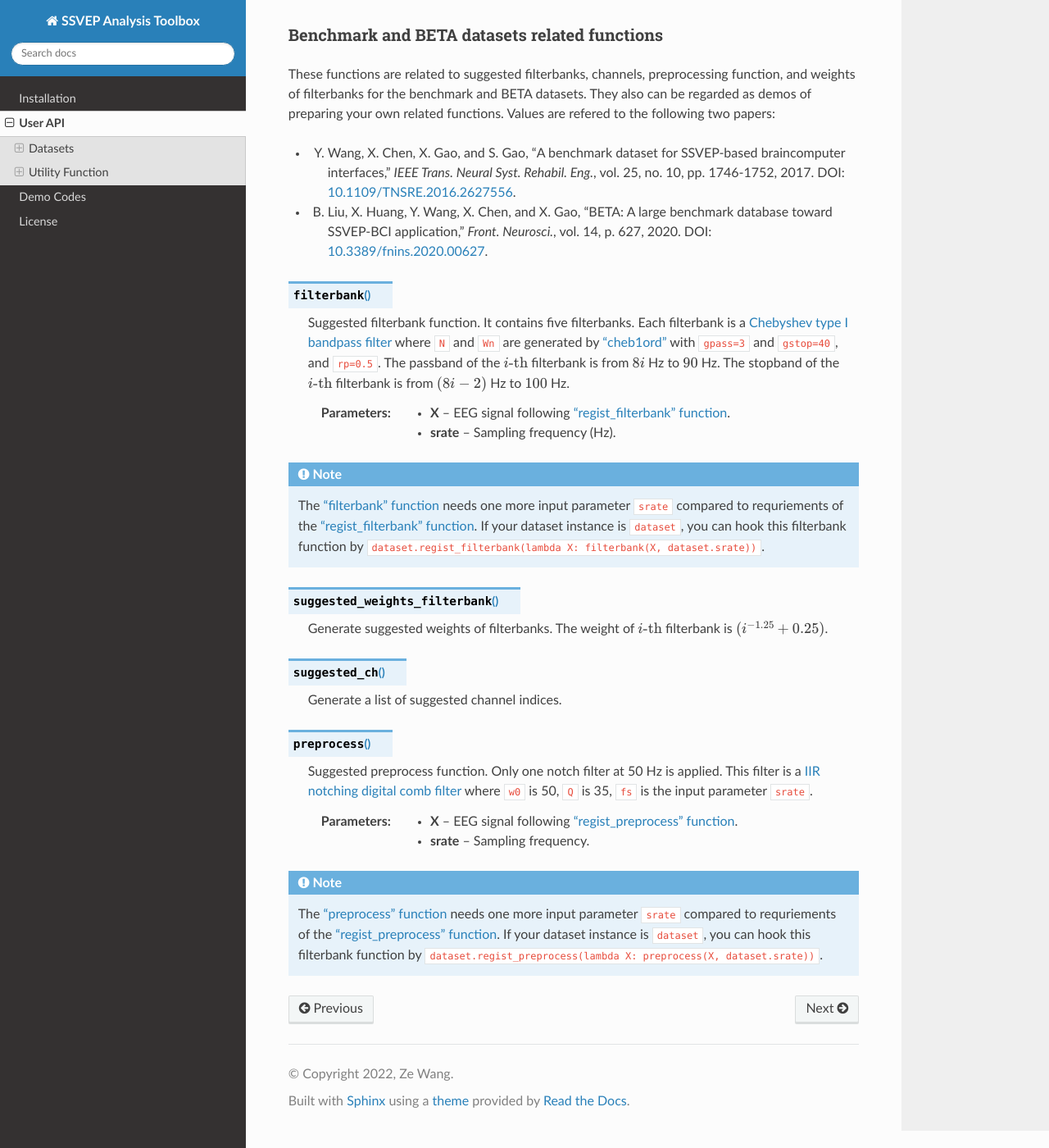
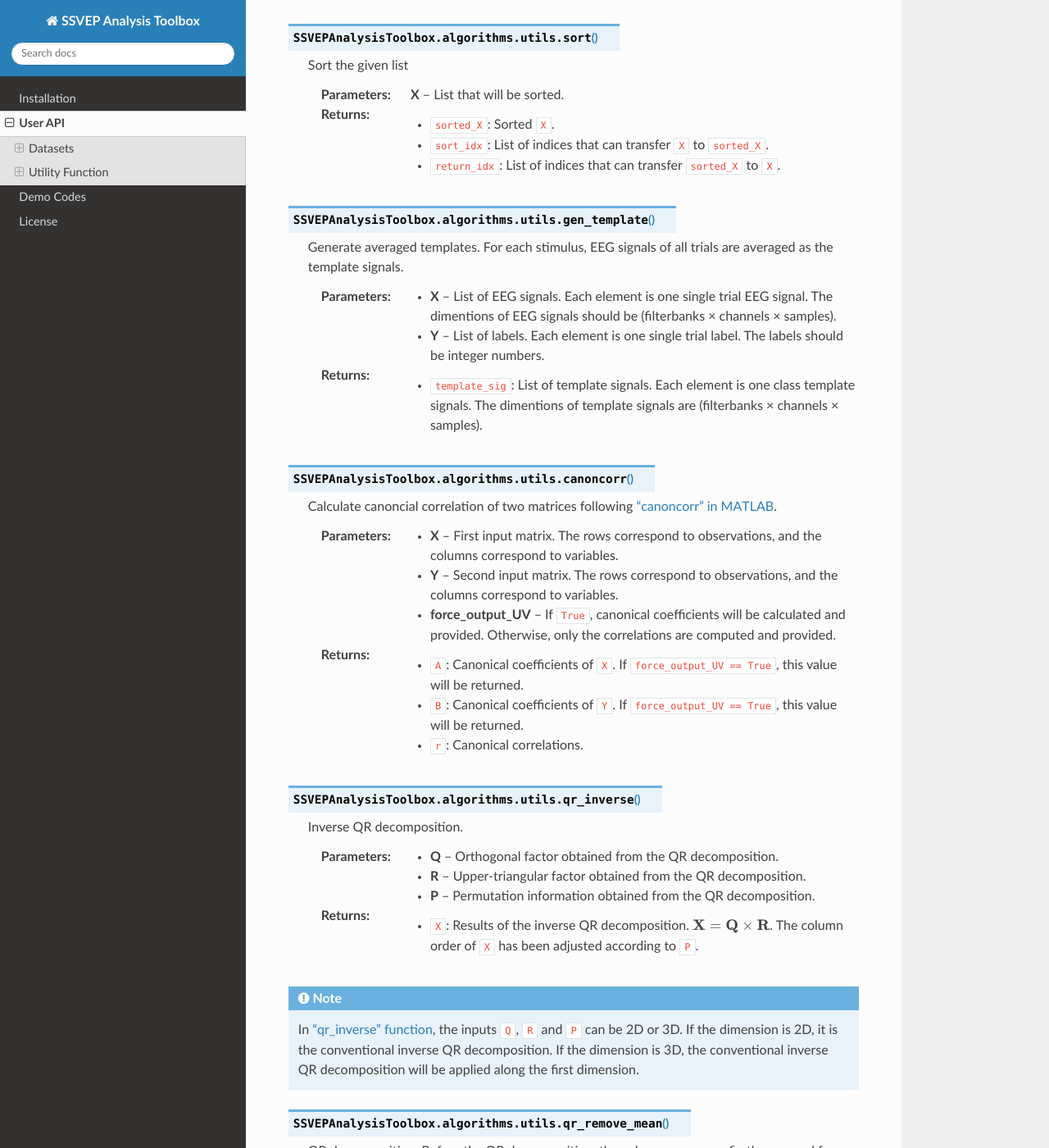
Before and after one commit to pikipity/SSVEP-Analysis-Toolbox, a Sphinx documentation site: the page built from Docs/API.rst, in a window 1280 px wide and 1400 px high, scrolled down 9518 px. Shown: the whole window at 82% size. Built offline with Sphinx 7.4.7 and the Read the Docs theme 2.0.0, drawn with Linux system fonts in a browser that asks for light colours; some of the changed text lies outside the part shown.

Commit message:
Update API.rst

```diff
--- a/Docs/API.rst
+++ b/Docs/API.rst
@@ -399,6 +399,103 @@ Computation functions
 
         + ``mean_X``: Average result.
 
+.. py:function:: SSVEPAnalysisToolbox.algorithms.utils.sort
+
+    Sort the given list
+
+    :param X: List that will be sorted.
+
+    :return:
+
+        + ``sorted_X``: Sorted ``X``.
+        + ``sort_idx``: List of indices that can transfer ``X`` to ``sorted_X``.
+        + ``return_idx``: List of indices that can transfer ``sorted_X`` to ``X``.
+
+.. py:function:: SSVEPAnalysisToolbox.algorithms.utils.gen_template
+
+    Generate averaged templates. For each stimulus, EEG signals of all trials are averaged as the template signals.
+
+    :param X: List of EEG signals. Each element is one single trial EEG signal. The dimentions of EEG signals should be (filterbanks :raw-html:`&#215;` channels :raw-html:`&#215;` samples).
+
+    :param Y: List of labels. Each element is one single trial label. The labels should be integer numbers.
+
+    :return:
+
+        + ``template_sig``: List of template signals. Each element is one class template signals. The dimentions of template signals are (filterbanks :raw-html:`&#215;` channels :raw-html:`&#215;` samples).
+
+.. py:function:: SSVEPAnalysisToolbox.algorithms.utils.canoncorr
+
+    Calculate canoncial correlation of two matrices following `"canoncorr" in MATLAB <https://www.mathworks.com/help/stats/canoncorr.html>`_.
+
+    :param X: First input matrix. The rows correspond to observations, and the columns correspond to variables.
+
+    :param Y: Second input matrix. The rows correspond to observations, and the columns correspond to variables.
+
+    :param force_output_UV: If ``True``, canonical coefficients will be calculated and provided. Otherwise, only the correlations are computed and provided.
+
+    :return:
+        + ``A``: Canonical coefficients of ``X``. If ``force_output_UV == True``, this value will be returned.
+        + ``B``: Canonical coefficients of ``Y``. If ``force_output_UV == True``, this value will be returned.
+        + ``r``: Canonical correlations.
+
+.. py:function:: SSVEPAnalysisToolbox.algorithms.utils.qr_inverse
+
+    Inverse QR decomposition.
+
+    :param Q: Orthogonal factor obtained from the QR decomposition.
+
+    :param R: Upper-triangular factor obtained from the QR decomposition.
+
+    :param P: Permutation information obtained from the QR decomposition.
+
+    :return:
+
+        + ``X``: Results of the inverse QR decomposition. :math:`\mathbf{X}=\mathbf{Q}\times\mathbf{R}`. The column order of ``X`` has been adjusted according to ``P``.
+
+.. note::
+
+    In `"qr_inverse" function <#SSVEPAnalysisToolbox.algorithms.utils.qr_inverse>`_, the inputs ``Q``, ``R`` and ``P`` can be 2D or 3D. If the dimension is 2D, it is the conventional inverse QR decomposition. If the dimension is 3D, the conventional inverse QR decomposition will be applied along the first dimension.
+
+.. py:function:: SSVEPAnalysisToolbox.algorithms.utils.qr_remove_mean
+
+    QR decomposition. Before the QR decomposition, the column means are firstly removed from the input matrix.
+
+    :param X: Input matrix.
+
+    :return:
+
+        + ``Q``: Orthogonal factor.
+        + ``R``: Upper-triangular factor.
+        + ``P``: Permutation information.
+
+.. py:function:: SSVEPAnalysisToolbox.algorithms.utils.qr_list
+
+    Apply `"qr_remove_mean" function <#SSVEPAnalysisToolbox.algorithms.utils.qr_remove_mean>`_ to each element in the given list.
+
+    :param X: List of input matrices for the QR decomposition.
+
+    :return:
+
+        + ``Q``: List of orthogonal factors.
+        + ``R``: List of upper-triangular factors.
+        + ``P``: List of permutation information.
+
+.. note::
+
+    In `"qr_list" function <#SSVEPAnalysisToolbox.algorithms.utils.qr_list>`_, elements of the input list can be 2D or 3D. If 2D, `"qr_remove_mean" function <#SSVEPAnalysisToolbox.algorithms.utils.qr_remove_mean>`_ is directly applied to each element. If 3D, `"qr_remove_mean" function <#SSVEPAnalysisToolbox.algorithms.utils.qr_remove_mean>`_ is applied to each element along the first dimension.
+
+.. py:function:: SSVEPAnalysisToolbox.algorithms.utils.mldivide
+
+    Calculate A\\B. The minimum norm least-squares solution of solving :math:`\mathbf{A}\times \mathbf{x} = \mathbf{B}` for :math:`\mathbf{x}`.
+
+    :param A: First input matrix.
+
+    :param B: Second input matrix.
+
+    :return:
+
+        + ``x``: Minimum norm least-squares solution. :math:`\mathbf{x} = \mathbf{A}^{-1}\times\mathbf{B}`. The inverse of the matrix ``A`` is performed by the `pseudo-inverse <https://docs.scipy.org/doc/scipy/reference/generated/scipy.linalg.pinv.html>`_.
+
 
 
 Benchmark and BETA datasets related functions
```
